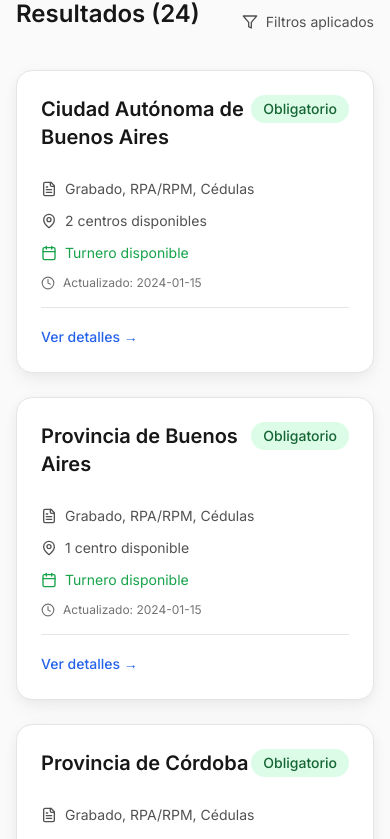
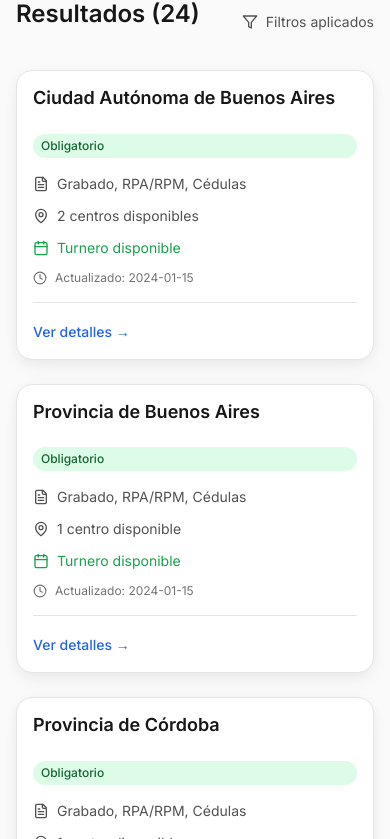
Before and after one commit to martingalmarino/drone-fumigaciones, a Next.js app: page /jurisdicciones in a window 390 px wide. Shown: the part 723-1562 px from the top of the page. Built offline with nearby package versions, Linux system fonts and the light colour scheme; no server answers.

Commit message:
Mejorar CSS de cards para móviles - corregir responsive design y manejo de texto largo

```diff
--- a/app/globals.css
+++ b/app/globals.css
@@ -35,7 +35,7 @@
   }
 
   .card {
-    @apply bg-white rounded-xl shadow-soft border border-neutral-200 p-6;
+    @apply bg-white rounded-xl shadow-soft border border-neutral-200 p-4 sm:p-6 flex flex-col;
   }
 
   .input-field {
@@ -43,7 +43,7 @@
   }
 
   .badge {
-    @apply inline-flex items-center px-3 py-1 rounded-full text-sm font-medium;
+    @apply inline-flex items-center px-2 py-1 rounded-full text-xs sm:text-sm font-medium whitespace-nowrap flex-shrink-0;
   }
 
   .badge-success {
--- a/components/JurisdictionCard.tsx
+++ b/components/JurisdictionCard.tsx
@@ -17,6 +17,8 @@ export function JurisdictionCard({ jurisdiccion }: JurisdictionCardProps) {
         return 'bg-yellow-100 text-yellow-800'
       case 'no_aplica':
         return 'bg-gray-100 text-gray-800'
+      case 'indeterminado':
+        return 'bg-blue-100 text-blue-800'
       default:
         return 'bg-gray-100 text-gray-800'
     }
@@ -30,6 +32,8 @@ export function JurisdictionCard({ jurisdiccion }: JurisdictionCardProps) {
         return 'Opcional'
       case 'no_aplica':
         return 'No aplica'
+      case 'indeterminado':
+        return 'Consultar'
       default:
         return 'Desconocido'
     }
@@ -45,40 +49,40 @@ export function JurisdictionCard({ jurisdiccion }: JurisdictionCardProps) {
 
   return (
     <Link href={`/j/${jurisdiccion.slug}`}>
-      <div className="card hover:shadow-medium transition-all duration-200 hover:-translate-y-1 cursor-pointer group">
-        <div className="flex items-start justify-between mb-4">
-          <h3 className="text-xl font-semibold text-neutral-900 group-hover:text-primary-600 transition-colors">
+      <div className="card hover:shadow-medium transition-all duration-200 hover:-translate-y-1 cursor-pointer group h-full">
+        <div className="flex flex-col sm:flex-row sm:items-start sm:justify-between gap-3 mb-4">
+          <h3 className="text-lg sm:text-xl font-semibold text-neutral-900 group-hover:text-primary-600 transition-colors leading-tight flex-1 min-w-0">
             {jurisdiccion.nombre}
           </h3>
-          <span className={`badge ${getEstadoColor(jurisdiccion.estadoGrabado)}`}>
+          <span className={`badge ${getEstadoColor(jurisdiccion.estadoGrabado)} whitespace-nowrap flex-shrink-0 text-xs sm:text-sm px-2 py-1`}>
             {getEstadoText(jurisdiccion.estadoGrabado)}
           </span>
         </div>
 
-        <div className="space-y-3">
+        <div className="space-y-3 flex-1">
           {/* Servicios disponibles */}
           <div className="flex items-center space-x-2 text-sm text-neutral-600">
-            <FileText size={16} />
-            <span>{getServiciosDisponibles().join(', ')}</span>
+            <FileText size={16} className="flex-shrink-0" />
+            <span className="truncate">{getServiciosDisponibles().join(', ')}</span>
           </div>
 
           {/* Centros disponibles */}
           <div className="flex items-center space-x-2 text-sm text-neutral-600">
-            <MapPin size={16} />
+            <MapPin size={16} className="flex-shrink-0" />
             <span>{jurisdiccion.centros.length} centro{jurisdiccion.centros.length !== 1 ? 's' : ''} disponible{jurisdiccion.centros.length !== 1 ? 's' : ''}</span>
           </div>
 
           {/* Turnero disponible */}
           {jurisdiccion.grabado.turneroUrl && (
             <div className="flex items-center space-x-2 text-sm text-green-600">
-              <Calendar size={16} />
+              <Calendar size={16} className="flex-shrink-0" />
               <span>Turnero disponible</span>
             </div>
           )}
 
           {/* Última actualización */}
           <div className="flex items-center space-x-2 text-xs text-neutral-500">
-            <Clock size={14} />
+            <Clock size={14} className="flex-shrink-0" />
             <span>Actualizado: {jurisdiccion.fuentes[0]?.fecha || 'N/A'}</span>
           </div>
         </div>
@@ -96,12 +100,12 @@ export function JurisdictionCard({ jurisdiccion }: JurisdictionCardProps) {
 // Skeleton loading component
 export function JurisdictionCardSkeleton() {
   return (
-    <div className="card animate-pulse">
-      <div className="flex items-start justify-between mb-4">
+    <div className="card animate-pulse h-full">
+      <div className="flex flex-col sm:flex-row gap-3 mb-4">
         <div className="h-6 bg-neutral-200 rounded w-3/4"></div>
         <div className="h-6 bg-neutral-200 rounded w-16"></div>
       </div>
-      <div className="space-y-3">
+      <div className="space-y-3 flex-1">
         <div className="h-4 bg-neutral-200 rounded w-1/2"></div>
         <div className="h-4 bg-neutral-200 rounded w-2/3"></div>
         <div className="h-4 bg-neutral-200 rounded w-1/3"></div>
```
